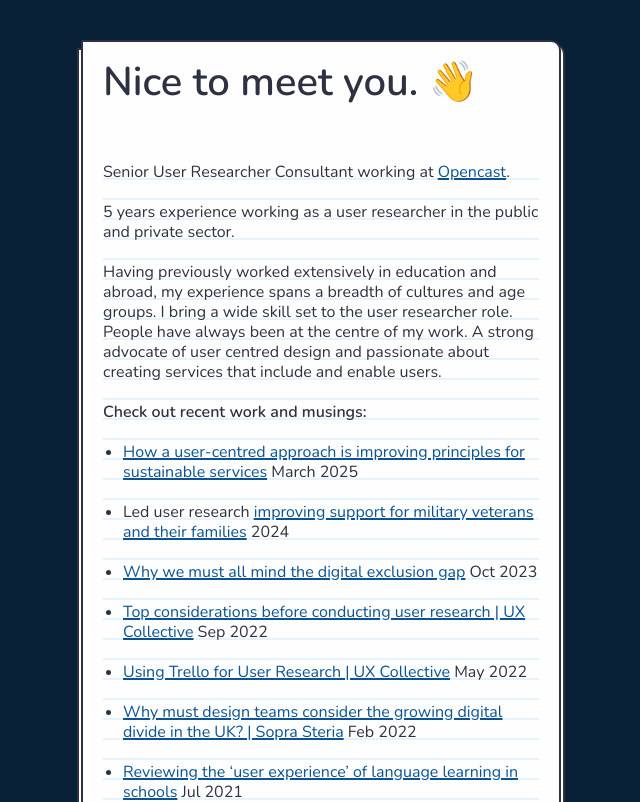
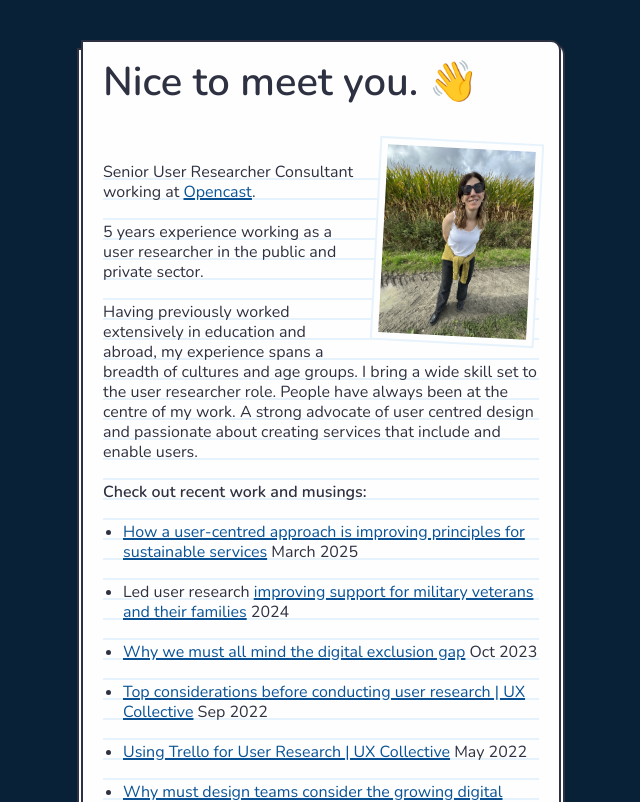
Before and after one commit to mxdvl/clare, a SvelteKit app: page / in a window 1280 px wide. Shown: the top 802 px of the page, without its empty margins (319-959 px from the left). Built offline with nearby package versions, Linux system fonts and the light colour scheme.

Commit message:
feat: add picture

```diff
--- a/src/routes/(page)/+page.svelte
+++ b/src/routes/(page)/+page.svelte
@@ -3,6 +3,8 @@
 </svelte:head>
 
 <h1>Nice to meet you. 👋</h1>
+
+<img class="corn" src="/clare-corn.jpg" alt="Clare in front of a corn field" />
 
 <p class="bold">
   Senior User Researcher Consultant working at <a
@@ -104,4 +106,16 @@
   li {
     padding-bottom: 1rem;
   }
+
+  .corn {
+    border: 6px solid var(--paper);
+    outline: 2px solid var(--lines);
+    rotate: 3deg;
+    float: right;
+    width: 8rem;
+    height: 10rem;
+    position: relative;
+    /*top: -1rem;*/
+    margin: -1rem 0.125rem 1rem 1rem;
+  }
 </style>
```
Also changed, not shown: static/clare-corn.jpg (added).
